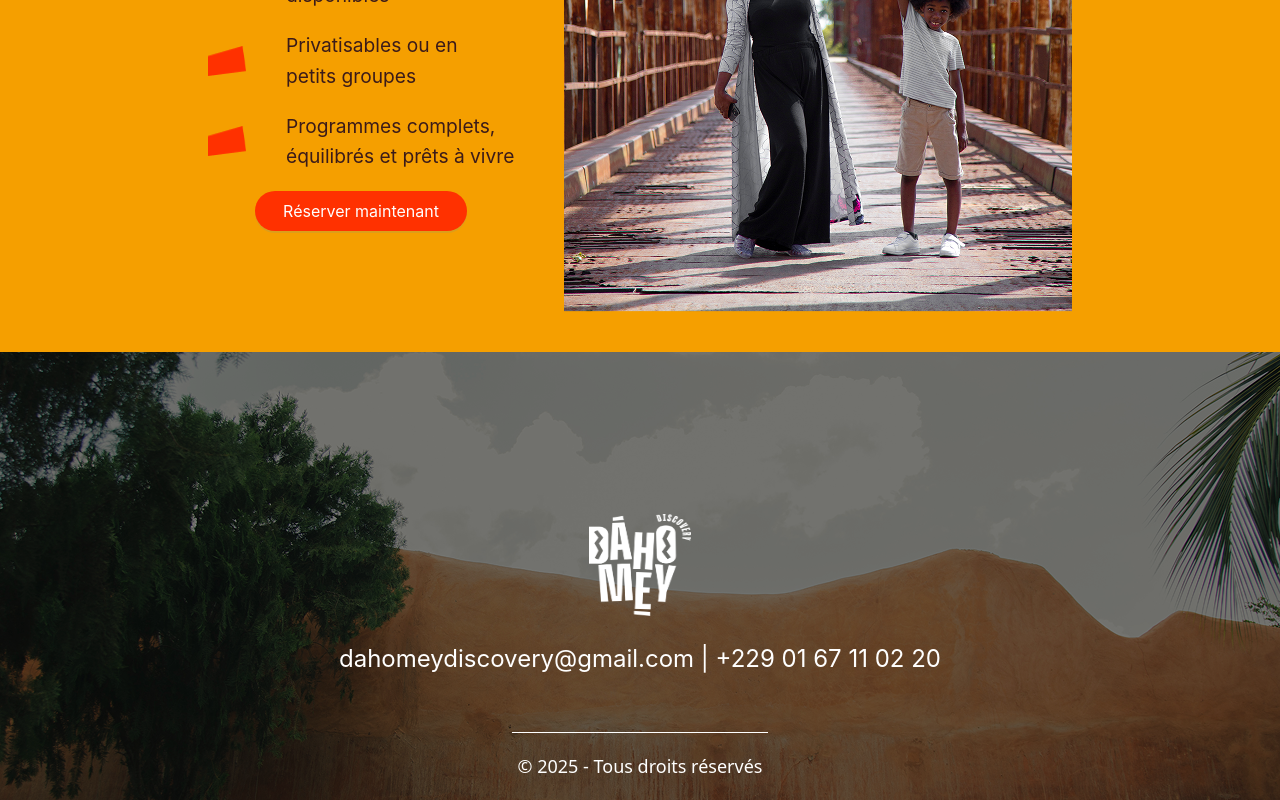
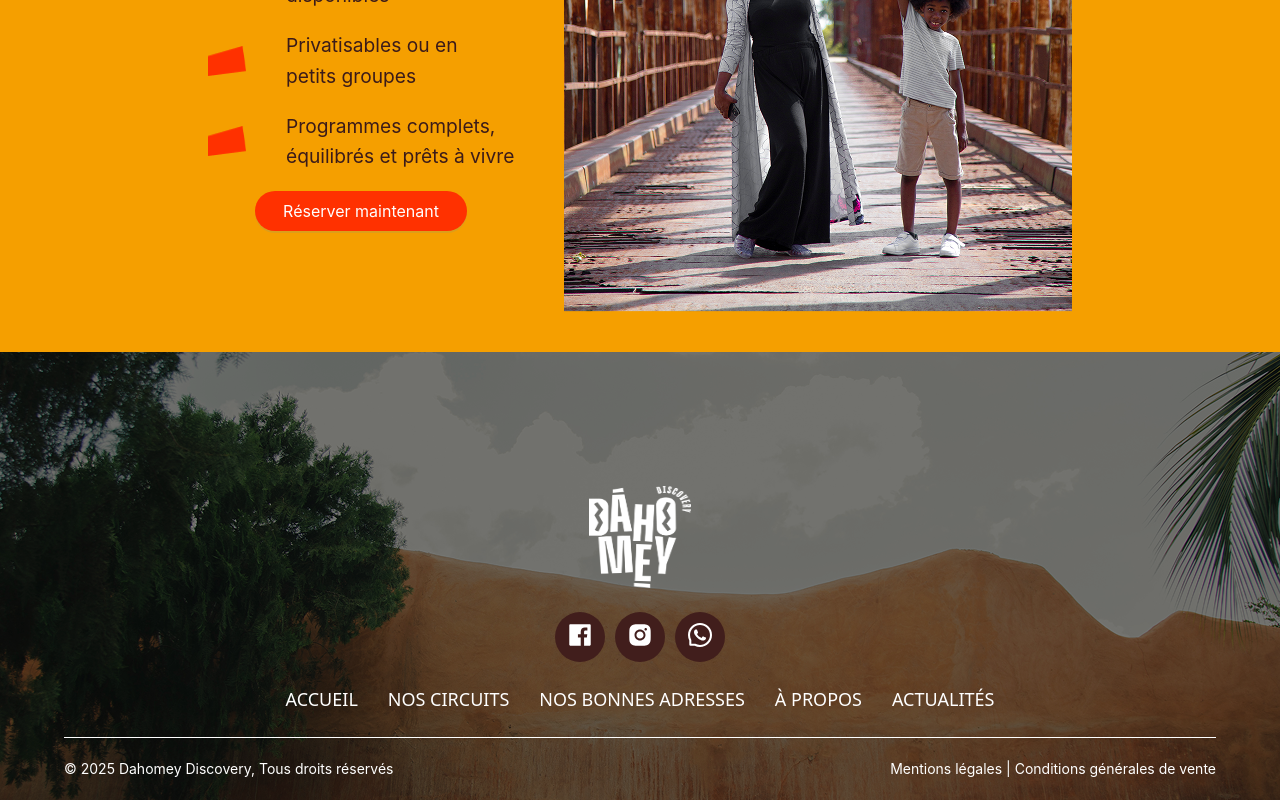
Before and after one commit to ephremekouledou/DahomeyDiscovery_ui, a React (Vite) app: page / in a window 1280 px wide. Shown: the part 2855-3655 px from the top of the page. Built offline with nearby package versions, Linux system fonts and the light colour scheme.

Commit message:
fixed: footer

```diff
--- a/src/components/footer/footer.tsx
+++ b/src/components/footer/footer.tsx
@@ -1,8 +1,21 @@
 import { Flex, Typography } from "antd";
 import background from "../../assets/images/backgroundFooter.png";
 import logo from "../../assets/images/Logo/monoChrome-blanc.png";
+import {
+  FacebookFilled,
+  InstagramFilled,
+  WhatsAppOutlined,
+} from "@ant-design/icons";
+import { Link } from "react-router-dom";
 
 function Footer() {
+  const navItems = [
+    { key: "ACCUEIL", label: "ACCUEIL", path: "/" },
+    { key: "CIRCUITS", label: "NOS CIRCUITS", path: "/circuits" },
+    { key: "ADRESSES", label: "NOS BONNES ADRESSES", path: "/bonnes-adresses" },
+    { key: "A PROPOS", label: "À PROPOS", path: "/a-propos" },
+    { key: "ACTUALITES", label: "ACTUALITÉS", path: "/actualites" },
+  ];
   return (
     <>
       <div
@@ -45,31 +58,91 @@ function Footer() {
           align="center"
           gap="3vh"
         >
-          <img
-            src={logo}
-            alt="Logo"
-            style={{ height: "8vw", width: "8vw" }}
-          />
-          <Typography
+          <img src={logo} alt="Logo" style={{ height: "8vw", width: "8vw" }} />
+          <Flex gap={10}>
+            <Flex
+              style={{
+                backgroundColor: "#411E1C",
+                width: "50px ",
+                height: "50px",
+                borderRadius: "50%",
+                justifyContent: "center",
+                alignItems: "center",
+              }}
+            >
+              <Link
+                to="https://www.facebook.com/dahomey.discovery"
+                target="_blank"
+                style={{ textDecoration: "none" }}
+              >
+                <FacebookFilled style={{ fontSize: "24px", color: "white" }} />
+              </Link>
+            </Flex>
+            <Flex
+              style={{
+                backgroundColor: "#411E1C",
+                width: "50px ",
+                height: "50px",
+                borderRadius: "50%",
+                justifyContent: "center",
+                alignItems: "center",
+              }}
+            >
+              <Link
+                to="https://www.instagram.com/dahomey.discovery/"
+                target="_blank"
+                rel="noopener noreferrer"
+                style={{ textDecoration: "none" }}
+              >
+                <InstagramFilled style={{ fontSize: "24px", color: "white" }} />
+              </Link>
+            </Flex>
+            <Flex
+              style={{
+                backgroundColor: "#411E1C",
+                width: "50px ",
+                height: "50px",
+                borderRadius: "50%",
+                justifyContent: "center",
+                alignItems: "center",
+              }}
+            >
+              <Link
+                to="https://api.whatsapp.com/send?phone=22995202020"
+                target="_blank"
+                rel="noopener noreferrer"
+                style={{ textDecoration: "none" }}
+              >
+                <WhatsAppOutlined
+                  style={{ fontSize: "24px", color: "white" }}
+                />
+              </Link>
+            </Flex>
+          </Flex>
+          <Flex gap={30} style={{ flexWrap: "wrap", justifyContent: "center" }}>
+            {navItems.map((item) => (
+              <Link key={item.key} to={item.path} style={{ color: "white" }}>
+                {item.label}
+              </Link>
+            ))}
+          </Flex>
+          <Flex
+            justify="space-between"
             style={{
-              fontSize: "24px",
-              color: "white",
+              width: "90%",
+              margin: "0 auto",
+              borderTop: "1px solid white",
+              paddingTop: "20px",
+              paddingBottom: "20px",
             }}
           >
-            dahomeydiscovery@gmail.com | +229 01 67 11 02 20
-          </Typography>
-          <span
-            style={{
-              color: "white",
-              borderTop: "1px solid white",
-              marginTop: "30px",
-              padding: "20px 0",
-              width: "20%",
-                textAlign: "center",
-            }}
-          >
-            © 2025 - Tous droits réservés
-          </span>
+            <Typography.Text style={{ color: "white" }}>
+              © 2025 Dahomey Discovery, Tous droits réservés
+            </Typography.Text>
+            <Typography.Text style={{ color: "white" }}>
+              Mentions légales | Conditions générales de vente
+            </Typography.Text>
+          </Flex>
         </Flex>
       </div>
     </>
```
